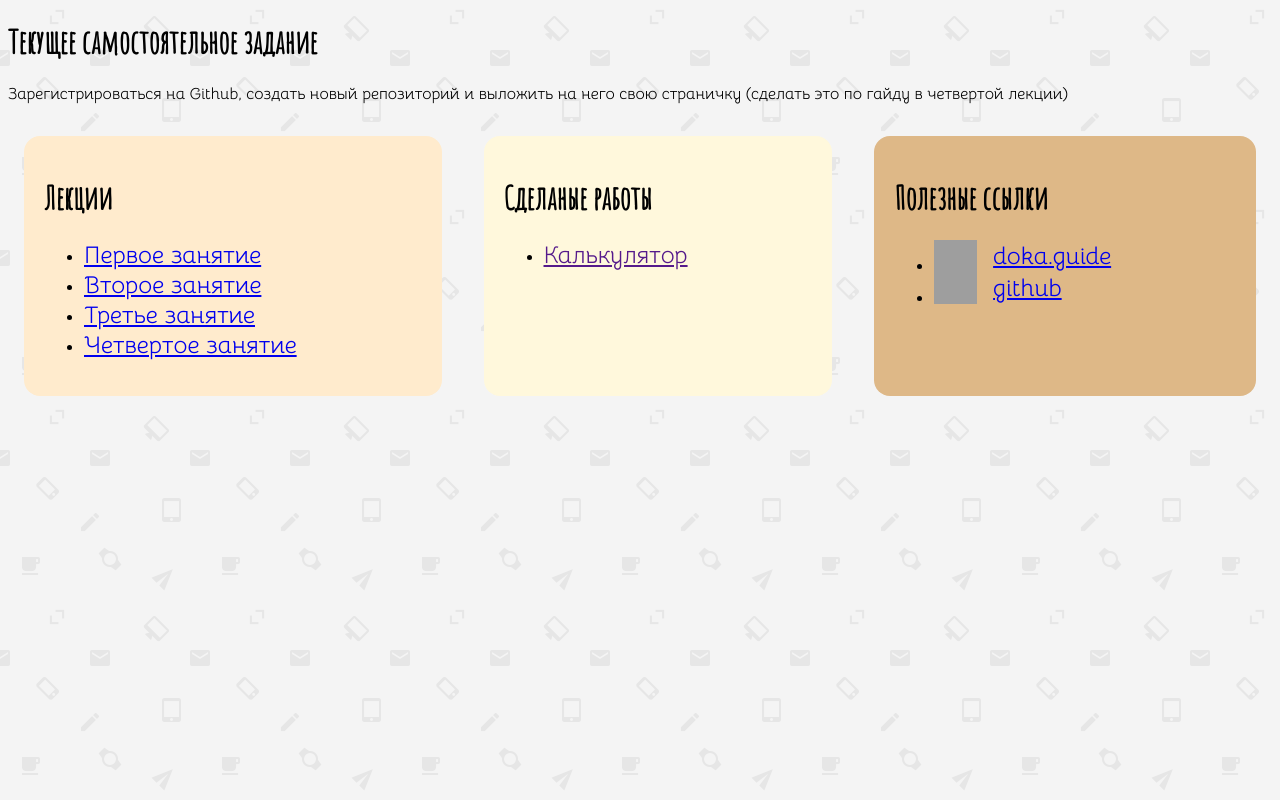
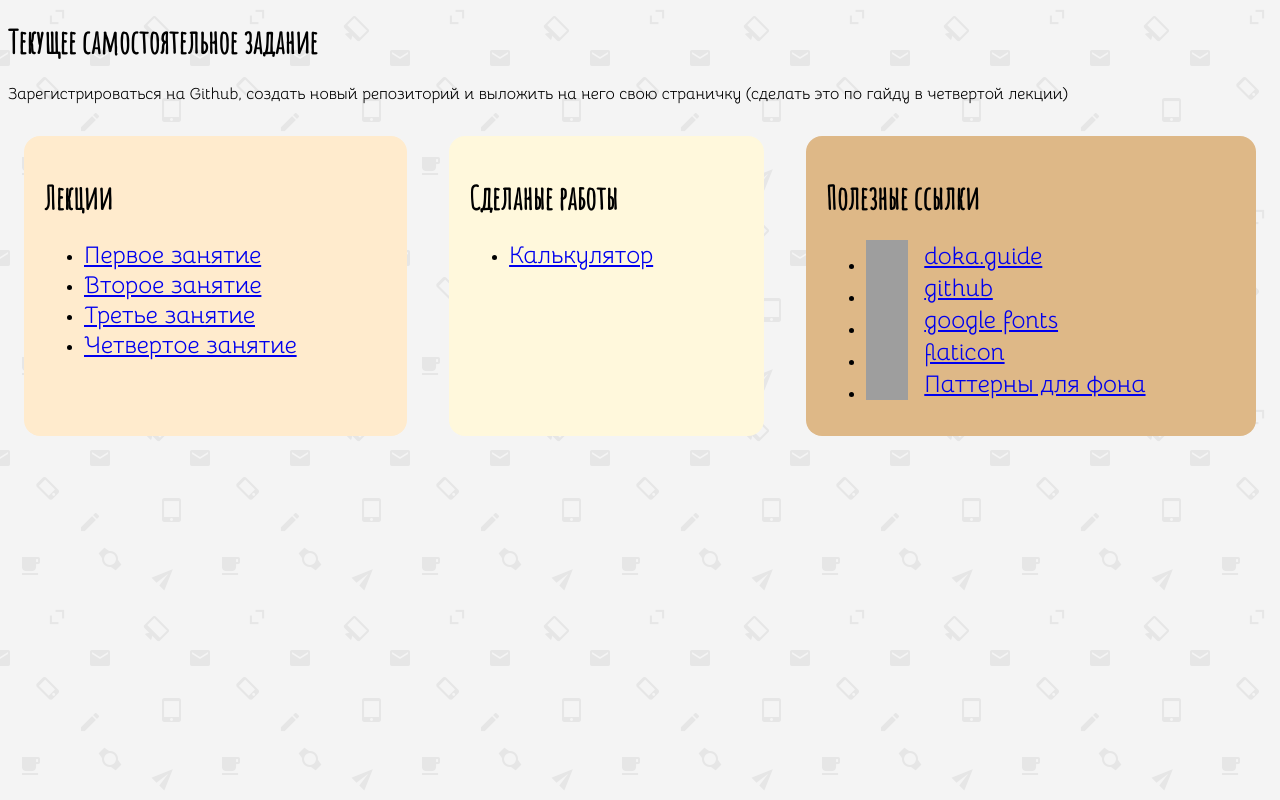
Before and after one commit to Mefioculus/mefioculus.github.io, a plain HTML site: page index.html in a window 1280 px wide. Drawn offline with Linux system fonts and the light colour scheme; grey boxes are pictures that could not be loaded.

Commit message:
Добавлено несколько ссылок на полезные ресурсы, отключено кэширование для страницы

```diff
--- a/index.html
+++ b/index.html
@@ -4,6 +4,8 @@
         <title>
             Учебные материалы
         </title>
+        <!-- Тэг, который говорит браузеру, что данную страницу не нужно кэшировать -->
+        <meta http-equiv="Pragma" content="no-cache" />
         <link href="styles/styles.css" rel="stylesheet">
     </head>
     <body>
@@ -35,7 +37,7 @@
                 <h1>Сделаные работы</h1>
                 <ul>
                     <li>
-                        <a href="">Калькулятор</a>
+                        <a href="works/Calculator.html">Калькулятор</a>
                     </li>
                 </ul>
 
@@ -56,6 +58,24 @@
                             github
                         </a>
                     </li>
+                    <li>
+                        <a class="linkContainer" href="https://fonts.google.com/" title="Шрифты для подключения к сайту">
+                            <img class="pictogram" src="https://cdn-icons-png.flaticon.com/128/1930/1930095.png">
+                            google fonts
+                        </a>
+                    </li>
+                    <li>
+                        <a class="linkContainer" href="https://www.flaticon.com/" title="Сайт агрегатор для пиктограмм">
+                            <img class="pictogram" src="https://cdn-icons-png.flaticon.com/128/2779/2779775.png">
+                            flaticon
+                        </a>
+                    </li>
+                    <li>
+                        <a class="linkContainer" href="https://www.toptal.com/designers/subtlepatterns/" title="Агрегатор с изображениями-паттернами, которые отлично стыкуются при заполнении фона путем повторения изображения">
+                            <img class="pictogram" src="https://cdn-icons-png.flaticon.com/128/2843/2843280.png">
+                            Паттерны для фона
+                        </a>
+                    </li>
 
                 </ul>
             </div>
```
